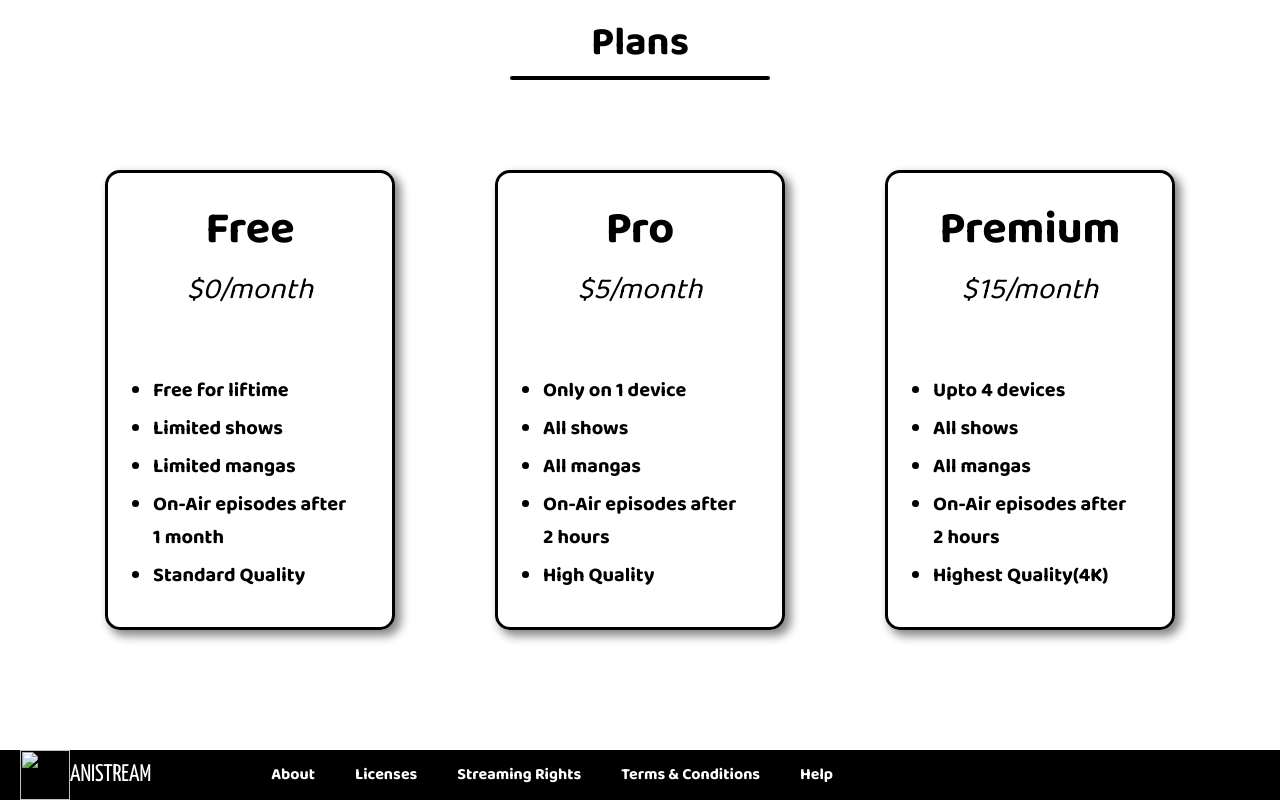
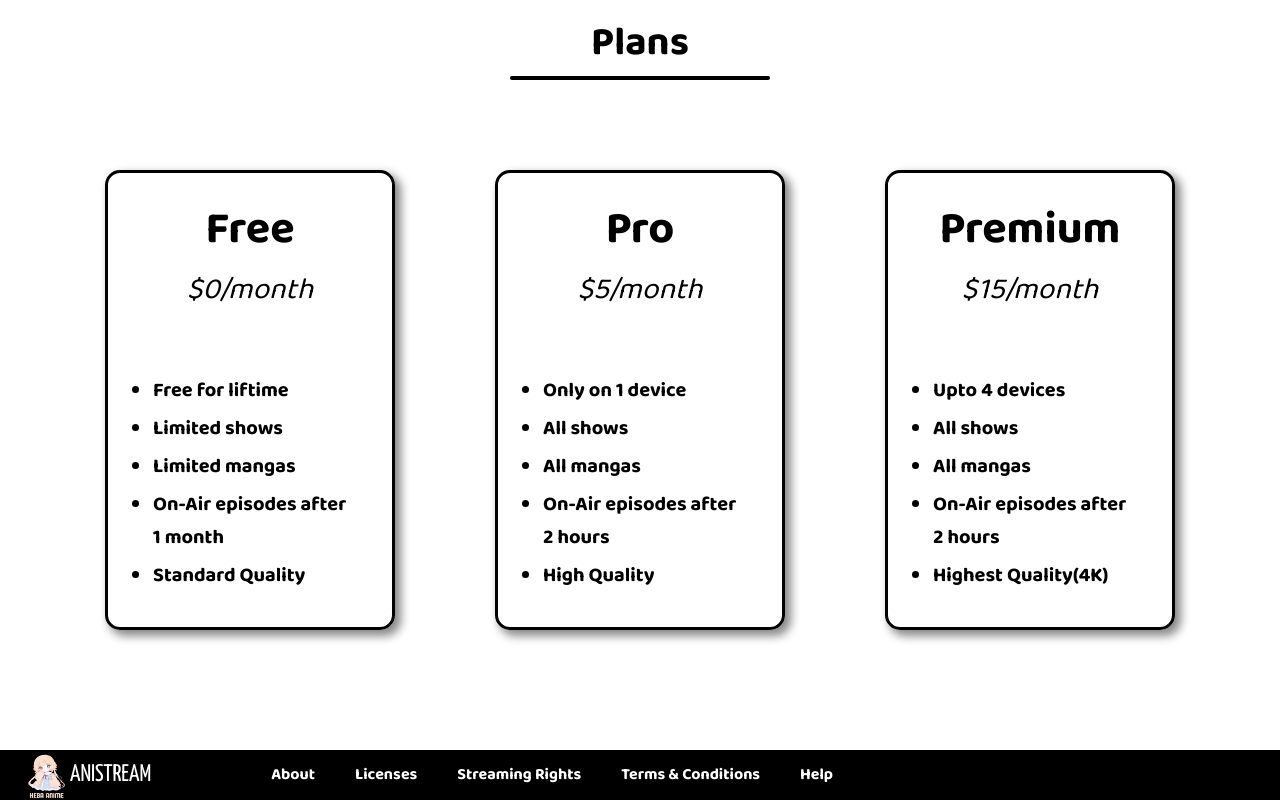
Before and after one commit to hebaNabilhamd/anime_Heba, a plain HTML site: page index.html in a window 1280 px wide. Shown: the part 1881-2681 px from the top of the page. Drawn offline with Linux system fonts and the light colour scheme.

Commit message:
directory

```diff
--- a/index.html
+++ b/index.html
@@ -96,7 +96,7 @@
     </div>
 
     <footer>
-      <img src="images/Logos/Logo.png" />
+      <img src="images\logo.png" />
       <div>ANISTREAM</div>
 
       <ul class="misc-links">
```
